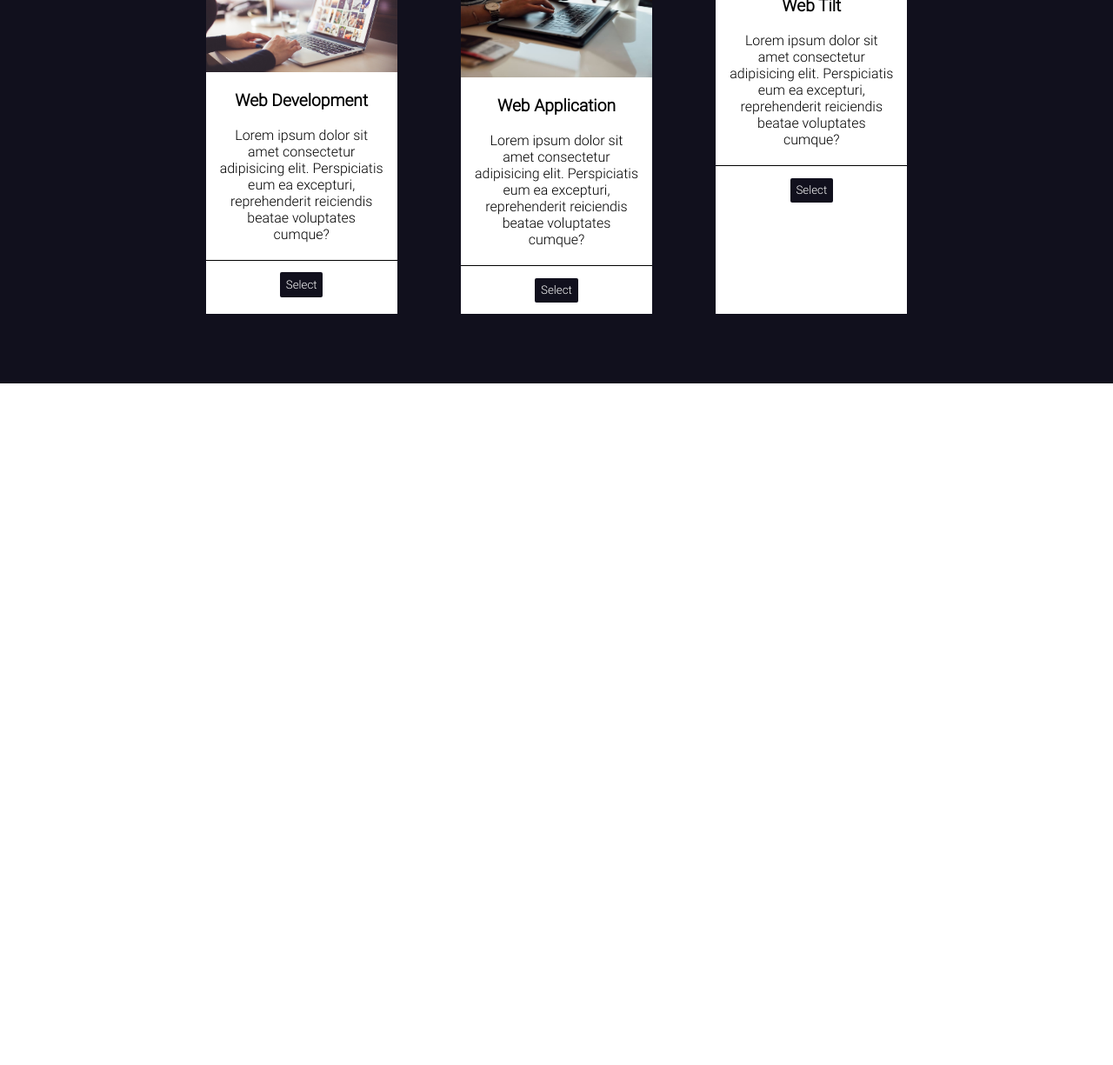
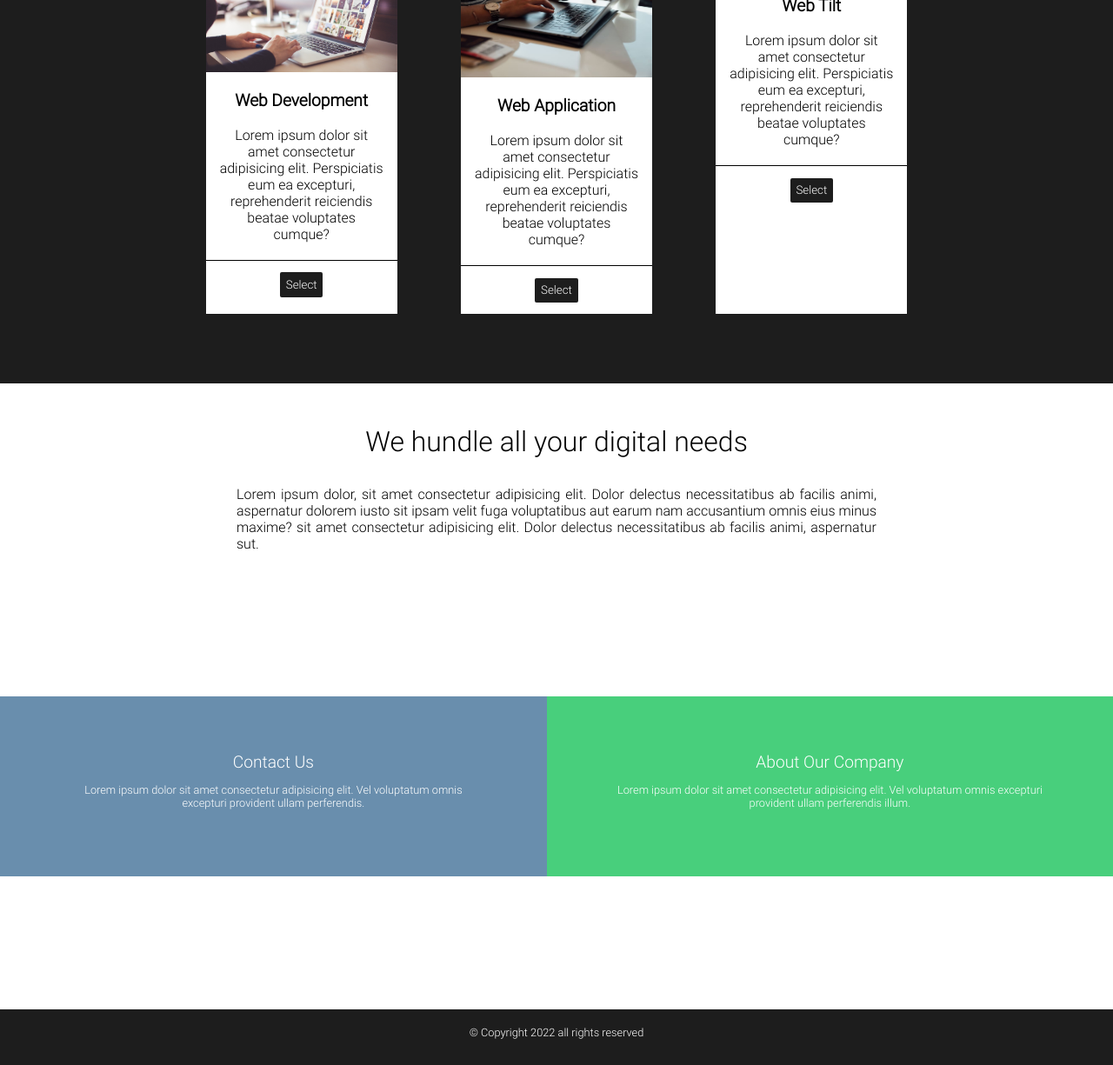
Before and after one commit to JuuMoreiraa/sAITE, a plain HTML site: page index.html in a window 1280 px wide. Shown: the part 1044-2269 px from the top of the page at 87% size. Before the commit the page ends 1485 px from the top, so only its background shows below. Drawn offline with Linux system fonts and the light colour scheme.

Commit message:
Finalizado*

```diff
--- a/CSS/style.css
+++ b/CSS/style.css
@@ -32,8 +32,10 @@ body{
     :root{
         --color-title: white;
         --color-default: black;
-    --color-base: #11101d;
+        --color-base: #1d1d1d;
         --color-bg: rgba(0, 0, 0, 0.411);
+        --color-contact: #5f87a8ef;
+        --color-about: #48cf7c;
     }
 
     /* setando size */
@@ -127,9 +129,7 @@ section{
     }
 /*#endregion*/
 
-
 /*#region Apps*/
-
     #info{
         width: 100%;
         height: 45vh;
@@ -161,13 +161,12 @@ section{
 /*#endregion*/
 
 /*#region Cards*/
-
     #card{
         width: 100%;
         height: auto;
         /* padding: 20px; */
         padding: 40px 100px;
-    background-color: #11101d;
+        background-color: var(--color-base);
     }
 
     .cardContainer{
@@ -221,5 +220,84 @@ section{
         border: solid 1px;
         border-color: var(--color-base);
     }
+/*#endregion*/
+
+/*#region Text*/
+    #text{
+        width: 100%;
+        height: 45vh;
+    }
+
+    .textContainer{
+        background-color: var(--color-title);
+        padding: 3em 15em;
+        text-align: center;
+    }
+
+    .textContainer h1{
+        font-weight: 100;
+    }
+
+    .textContainer p{
+        text-align: justify;
+        padding: 2em;
+    }
+/*#endregion*/
+
+/*#region Contact/About*/
+    .contactContainer{
+        width: 100%;
+        height: 45vh;
+    }
+
+    .contactContainer ul{
+        display: flex;
+        flex-direction: row;
+        justify-content: center;
+        text-align: center;
+    }
+
+    .contactUs{
+        background-color: var(--color-contact);
+        padding: 4em;
+        color: var(--color-title);
+    }
+
+    .contactUs h2{
+        font-weight: 100;
+    }
+
+    .contactUs p{
+        padding: 1em;
+        font-size: var(--text-anchor);
+    }
+
+    .aboutUs{
+        background-color: var(--color-about);
+        padding: 4em;
+        color: var(--color-title);
+    }
+
+    .aboutUs h2{
+        font-weight: 100;
+    }
+
+    .aboutUs p{
+        padding: 1em;
+        font-size: var(--text-anchor);
+    }
+/*#endregion*/
+
+/*#region Footer*/
+    .footerContainer{
+        background-color: var(--color-base);
+        width: 100%;
+        height: 8vh;
+        color: var(--color-title);
+        text-align: center;
+        padding: 1.5em;
+        align-items: center;
+        font-size: var(--text-anchor);
+    }
 
 /*#endregion*/
--- a/index.html
+++ b/index.html
@@ -77,17 +77,41 @@
 
                 <!-- Text info -->
                 <div id="text">
-
+                    <div class="textContainer">
+                        <ul>
+                            <li>
+                                <h1>We hundle all your digital needs</h1>
+                                <p>Lorem ipsum dolor, sit amet consectetur adipisicing elit. Dolor delectus necessitatibus ab facilis animi, aspernatur dolorem iusto sit ipsam velit fuga voluptatibus aut earum nam accusantium omnis eius minus maxime? sit amet consectetur adipisicing elit. Dolor delectus necessitatibus ab facilis animi, aspernatur sut.</p>
+                            </li>
+                        </ul>
+                    </div>
                 </div>
 
                 <!-- Contact and About -->
                 <div id="contact">
-
+                    <div class="contactContainer">
+                        <ul>
+                            <li class="contactUs">
+                                <h2>Contact Us</h2>
+                                <p>Lorem ipsum dolor sit amet consectetur adipisicing elit. Vel voluptatum omnis excepturi provident ullam perferendis.</p>
+                            </li>
+                            <li class="aboutUs">
+                                <h2>About Our Company</h2>
+                                <p>Lorem ipsum dolor sit amet consectetur adipisicing elit. Vel voluptatum omnis excepturi provident ullam perferendis illum.</p>
+                            </li>
+                        </ul>
+                    </div>
                 </div>
 
                 <!-- Footer -->
                 <div id="footer">
-
+                    <div class="footerContainer">
+                        <ul>
+                            <li>
+                                <p>&copy; Copyright 2022 all rights reserved</p>
+                            </li>
+                        </ul>
+                    </div>
                 </div>
             </div>
         </main>
```
Lines whose indentation alone changed are shown as unchanged.
